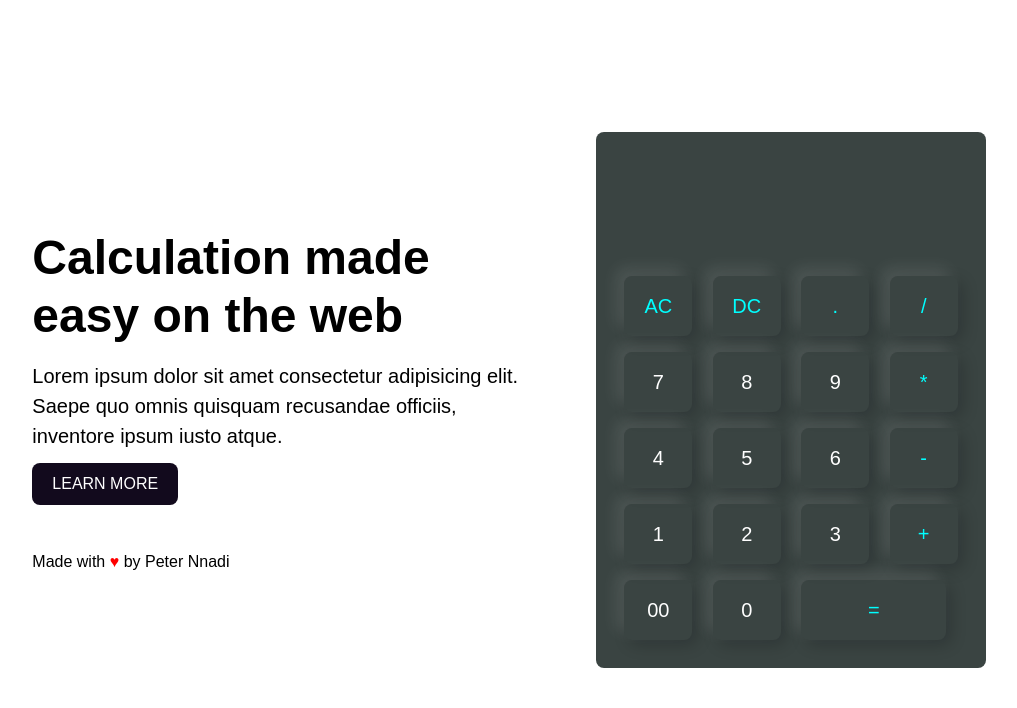
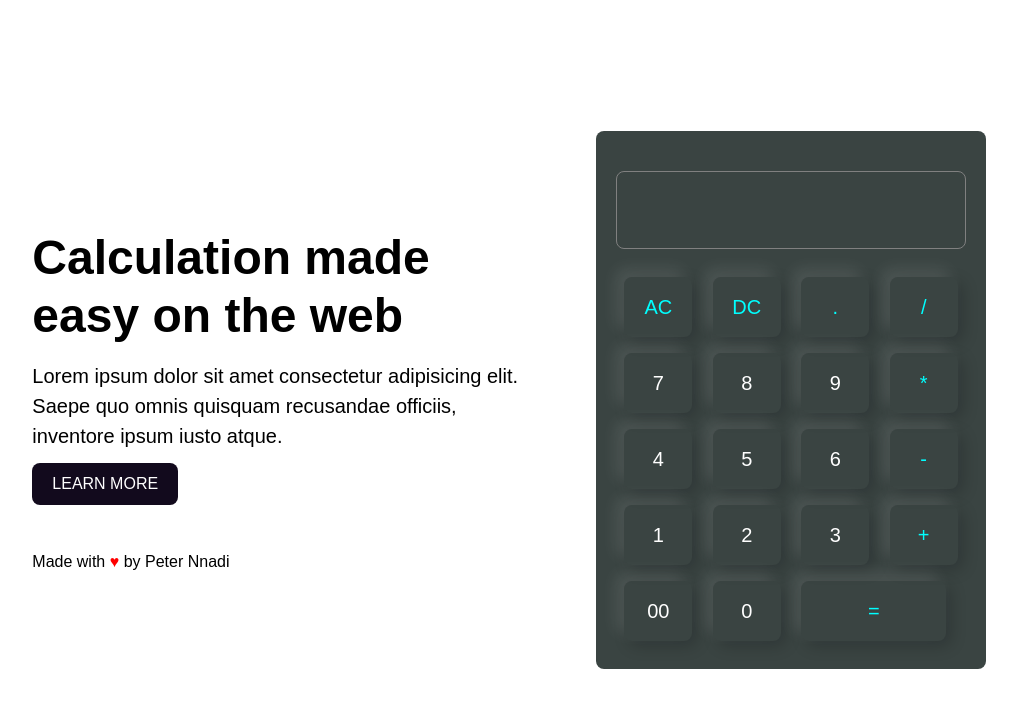
Before and after one commit to Peternnadi/Calc, a plain HTML site: page index.html in a window 1280 px wide. Shown: the whole page, without its empty margins (131-1148 px from the left). Drawn offline with Linux system fonts and the light colour scheme.

Commit message:
Update style.css

```diff
--- a/CSS/style.css
+++ b/CSS/style.css
@@ -100,9 +100,11 @@ font-weight: 500;
 }
 
 form .display {
-display: flex;
-justify-content: flex-end;
-margin: 20px 0;
+    border: 1px solid gray;
+    border-radius: 8px;
+    display: flex;
+    justify-content: flex-end;
+    margin: 20px 0;
 }
 
 form .display input {
```
